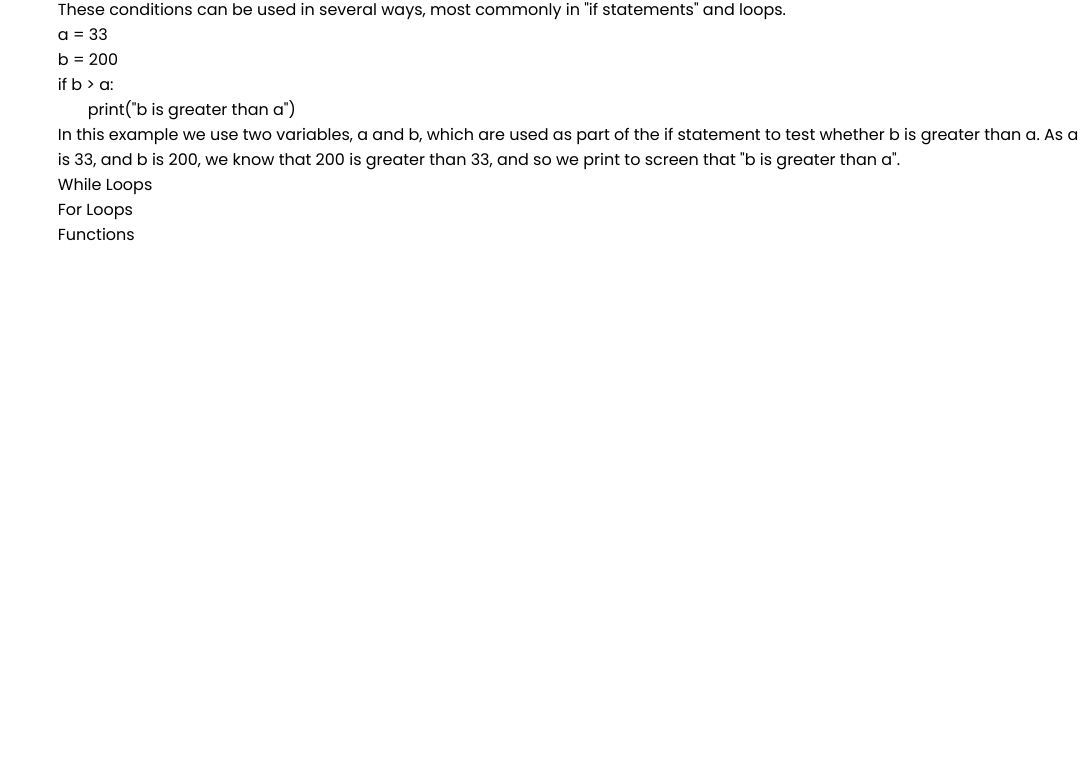
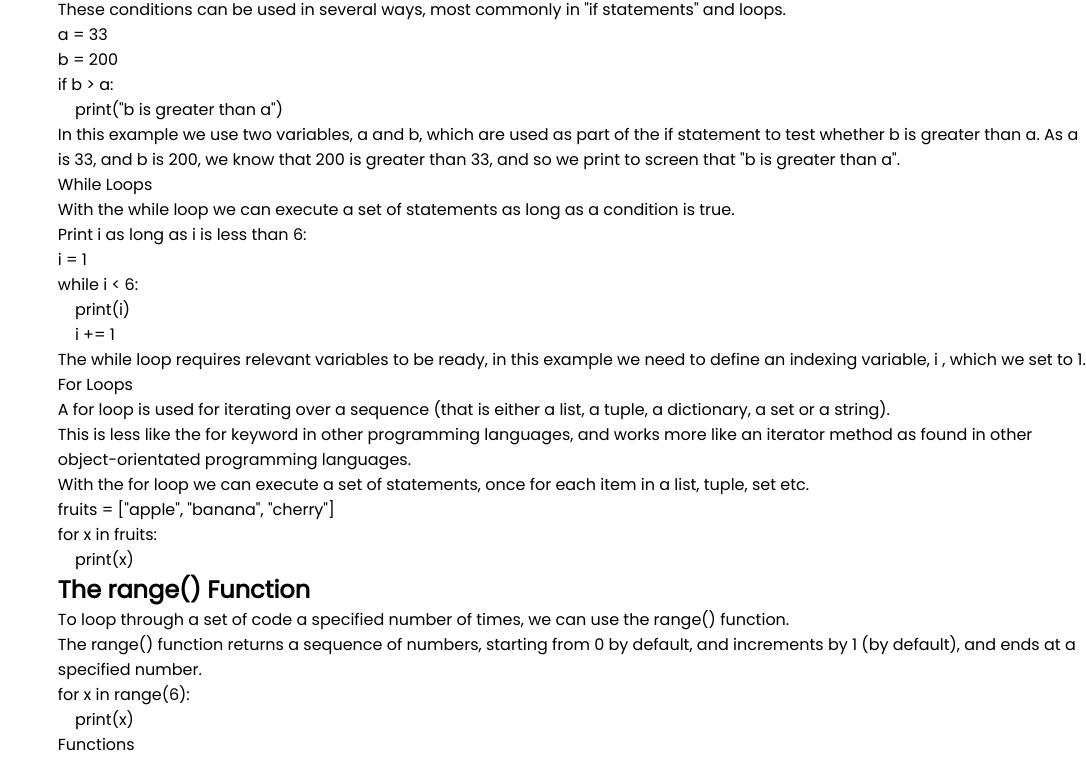
Before and after one commit to fnacarellidev/technical-python-doc-page, a plain HTML site: page index.html in a window 1280 px wide. Shown: the part 1043-1800 px from the top of the page, without its empty margins (194-1280 px from the left). Before the commit the page ends 1290 px from the top, so only its background shows below. Drawn offline with Linux system fonts and the light colour scheme.

Commit message:
for loops section added

```diff
--- a/index.html
+++ b/index.html
@@ -26,7 +26,7 @@
                         <a href="#Creating_Variables" class="nav-link">Creating Variables</a>
                     </li>
                     <li>
-                        <a href="#If...Else" class="nav-link">If... Else</a>
+                        <a href="#If..._Else" class="nav-link">If... Else</a>
                     </li>
                     <li>
                         <a href="#While_Loops" class="nav-link">While Loops</a>
@@ -93,7 +93,7 @@
                     x = "Sally" #x is now of type str <br>
                 </code>
             </section>
-            <section class="main-section" id="If...Else">
+            <section class="main-section" id="If..._Else">
                 <header>If... Else</header>
                 <h2>Python Conditions and If statements</h2>
                 <p>Python supports the usual logical conditions from mathematics: </p>
@@ -111,7 +111,7 @@
                     a = 33 <br>
                     b = 200 <br>
                     if b &gt; a: <br>
-                    &nbsp; &nbsp; &nbsp; &nbsp;print("b is greater than a")
+                    &nbsp;&nbsp;&nbsp;&nbsp;print("b is greater than a")
                 </code>
 
                 <p>
@@ -126,9 +126,60 @@
             </section>
             <section class="main-section" id="While_Loops">
                 <header>While Loops</header>
+                <p>
+                    With the <span class="highlight">while </span>loop we
+                    can execute a set of statements as long as a condition is true.
+                </p>
+                <p>Print i as long as i is less than 6: </p>
+                <code>
+                    i = 1 <br>
+                    while i &lt; 6: <br>
+                    &nbsp;&nbsp;&nbsp;&nbsp;print(i) <br>
+                    &nbsp;&nbsp;&nbsp;&nbsp;i += 1
+                </code>
+                <p>
+                    The <span class="highlight">while </span>loop
+                    requires relevant variables to be ready, in this
+                    example we need to define an indexing variable,
+                    <span class="highlight">i </span>, which we set to 1.
+                </p>
             </section>
             <section class="main-section" id="For_Loops">
                 <header>For Loops</header>
+                <p>
+                    A <span class="highlight">for </span>loop is used
+                    for iterating over a sequence (that is either a list,
+                    a tuple, a dictionary, a set or a string).
+                </p>
+                <p>
+                    This is less like the <span class="highlight"> for</span> keyword in other programming
+                    languages, and works more like an iterator method as
+                    found in other object-orientated programming languages.
+                </p>
+                <p>
+                    With the <span class="highlight">for </span>loop we can
+                    execute a set of statements, once for each item in a
+                    list, tuple, set etc.
+                </p>
+                <code>
+                    fruits = ["apple", "banana", "cherry"] <br>
+                    for x in fruits: <br>
+                    &nbsp;&nbsp;&nbsp;&nbsp;print(x)
+                </code>
+                <h2>The range() Function</h2>
+                <p>
+                    To loop through a set of code a specified number of times,
+                    we can use the <span class="highlight"> range()</span> function.
+                </p>
+                <p>
+                    The <span class="highlight"> range()</span> function returns a sequence of numbers,
+                    starting from 0 by default, and increments by 1
+                    (by default), and ends at a specified number.
+                </p>
+                <code>
+                    for x in range(6): <br>
+                    &nbsp;&nbsp;&nbsp;&nbsp;print(x)
+                </code>
             </section>
             <section class="main-section" id="Functions">
                 <header>Functions</header>
```
